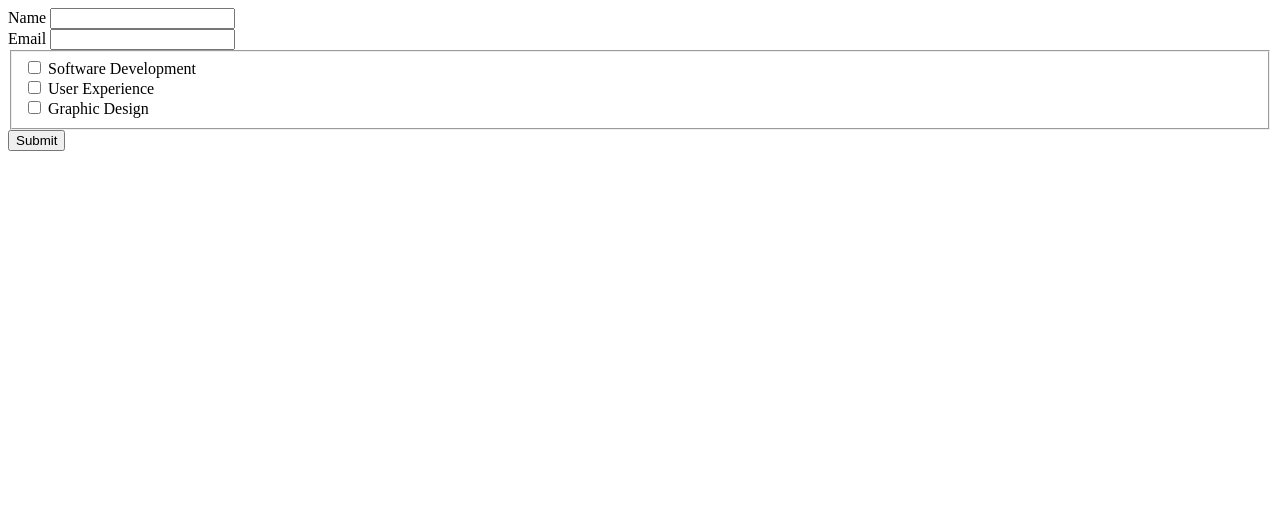
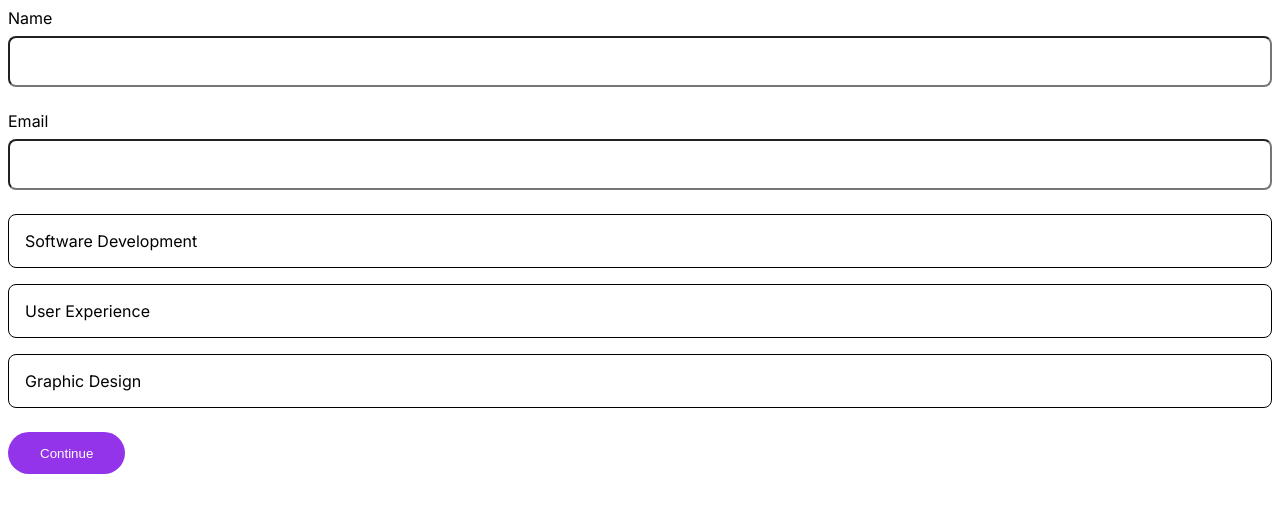
Before and after one commit to younessbennaj/multi-step-form, a website: page index.html in a window 1280 px wide. Drawn offline with Linux system fonts and the light colour scheme.

Commit message:
feat: add basic style

```diff
--- a/index.html
+++ b/index.html
@@ -4,57 +4,67 @@
     <meta charset="UTF-8" />
     <meta name="viewport" content="width=device-width, initial-scale=1.0" />
     <script src="index.js" defer></script>
+    <link rel="stylesheet" href="style.css" />
+    <link rel="preconnect" href="https://fonts.googleapis.com" />
+    <link rel="preconnect" href="https://fonts.gstatic.com" crossorigin />
+    <link
+      href="https://fonts.googleapis.com/css2?family=Inter:wght@100..900&display=swap"
+      rel="stylesheet"
+    />
     <title>Multi Step Form</title>
   </head>
   <body>
     <form id="form">
       <div id="step1">
-        <div>
+        <div class="field-group">
           <label for="name">Name</label>
-          <input type="text" name="name" id="name" />
-          <div id="name-error"></div>
+          <input class="input-field" type="text" name="name" id="name" />
+          <div class="field-error" id="name-error"></div>
         </div>
-        <div>
+        <div class="field-group">
           <label for="email">Email</label>
-          <input type="email" name="email" id="email" />
-          <div id="email-error"></div>
+          <input class="input-field" type="email" name="email" id="email" />
+          <div class="field-error" id="email-error"></div>
         </div>
       </div>
       <div id="step2">
-        <fieldset>
-          <div>
+        <div class="checkbox-group">
+          <div class="checkbox-field">
             <input
               type="checkbox"
               value="software_development"
               name="interests"
               id="software_development"
+              hidden
             />
             <label for="software_development">Software Development</label>
           </div>
-          <div>
+          <div class="checkbox-field">
             <input
               type="checkbox"
               value="user_experience"
               name="interests"
               id="user_experience"
+              hidden
             />
             <label for="user_experience">User Experience</label>
           </div>
-          <div>
+          <div class="checkbox-field">
             <input
               type="checkbox"
               value="graphic_design"
               name="interests"
               id="graphic_design"
+              hidden
             />
             <label for="graphic_design">Graphic Design</label>
           </div>
-          <div id="interests-error"></div>
-        </fieldset>
+          <div class="field-error" id="interests-error"></div>
+        </div>
       </div>
       <div id="step3"></div>
     </form>
 
-    <button id="submit">Submit</button>
+    <button class="submit-button" id="submit">Continue</button>
   </body>
 </html>
--- a/index.js
+++ b/index.js
@@ -7,7 +7,7 @@ const validateEmail = (email) => {
 };
 
 class Form {
-  constructor({ initialValues = {}, fields, onSubmit, validate }) {
+  constructor({ initialValues = {}, fields, onSubmit, validate, onInit }) {
     this.values = { ...initialValues };
     this.onSubmit = onSubmit;
     this.hasValidationError = true;
@@ -17,6 +17,7 @@ class Form {
     this.visited = {};
     this.hasError = {};
     this.fields = fields;
+    this.onInit = onInit;
 
     this.init();
   }
@@ -25,6 +26,7 @@ class Form {
     this.setFields();
     this._handleErrors();
     this._setHasValidationError();
+    this.onInit();
   }
 
   setFields() {
@@ -80,12 +82,14 @@ class Form {
   _setFieldError(fieldName, error) {
     const errorElement = document.getElementById(`${fieldName}-error`);
     errorElement.innerText = error;
+    errorElement.classList.add("visible");
     this.hasError[fieldName] = true;
   }
 
   _deleteFieldError(fieldName) {
     const errorElement = document.getElementById(`${fieldName}-error`);
     errorElement.innerText = null;
+    errorElement.classList.remove("visible");
     this.hasError[fieldName] = false;
   }
 
@@ -129,7 +133,10 @@ class Form {
     });
 
     checkboxes.forEach((checkbox) => {
-      checkbox.addEventListener("blur", () => {
+      const labelSelector = "label[for='" + checkbox.attributes.id.value + "']";
+      const label = document.querySelector(labelSelector);
+
+      label.addEventListener("mouseup", (event) => {
         this.handleBlur(fieldName);
       });
     });
@@ -137,6 +144,8 @@ class Form {
 }
 
 document.addEventListener("DOMContentLoaded", () => {
+  const submitButton = document.getElementById("submit");
+
   const initialValues = {
     email: "",
     interests: [],
@@ -185,14 +194,19 @@ document.addEventListener("DOMContentLoaded", () => {
     return errors;
   };
 
+  function onInit() {
+    if (this.hasValidationError) {
+      submitButton.setAttribute("disabled", "true");
+    }
+  }
+
   const myForm = new Form({
     initialValues,
     fields,
     onSubmit,
     validate,
+    onInit,
   });
-
-  const submitButton = document.getElementById("submit");
 
   submitButton.addEventListener("click", () => {
     myForm.handleSubmit();
--- /dev/null
+++ b/style.css
@@ -0,0 +1,62 @@
+body {
+  font-family: "Inter", sans-serif;
+}
+
+.field-group {
+  display: flex;
+  flex-direction: column;
+  row-gap: 8px;
+  margin-bottom: 24px;
+}
+
+.field-error {
+  font-size: 14px;
+  color: red;
+  display: none;
+}
+
+.field-error.visible {
+  display: block;
+}
+
+.submit-button {
+  height: 42px;
+  padding: 0px 32px;
+  border-radius: 21px;
+  border: none;
+  background-color: #9333ea;
+  color: white;
+  cursor: pointer;
+}
+
+.input-field {
+  padding: 16px;
+  border-radius: 8px;
+}
+
+.checkbox-group {
+  display: flex;
+  flex-direction: column;
+  gap: 16px;
+  margin-bottom: 24px;
+}
+
+.checkbox-field label {
+  display: flex;
+  align-items: center;
+  padding: 16px 16px;
+  border: 1px solid black;
+  border-radius: 8px;
+  cursor: pointer;
+}
+
+.checkbox-field input[type="checkbox"]:checked + label {
+  border: 1px solid #9333ea;
+  background-color: #9333ea;
+  color: white;
+}
+
+.checkbox-field label:hover {
+  border: 1px solid #9333ea;
+  color: #9333ea;
+}
```
